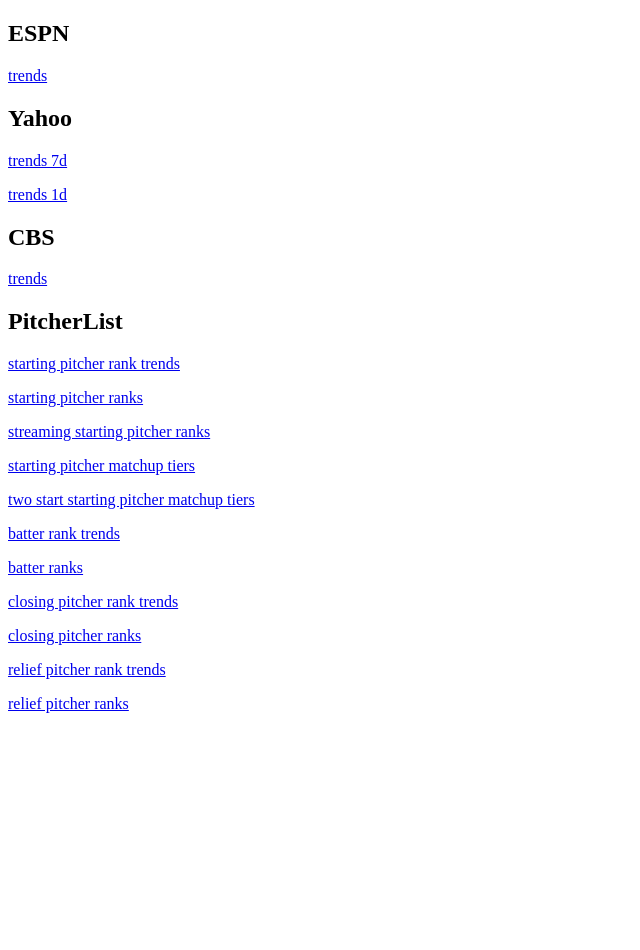
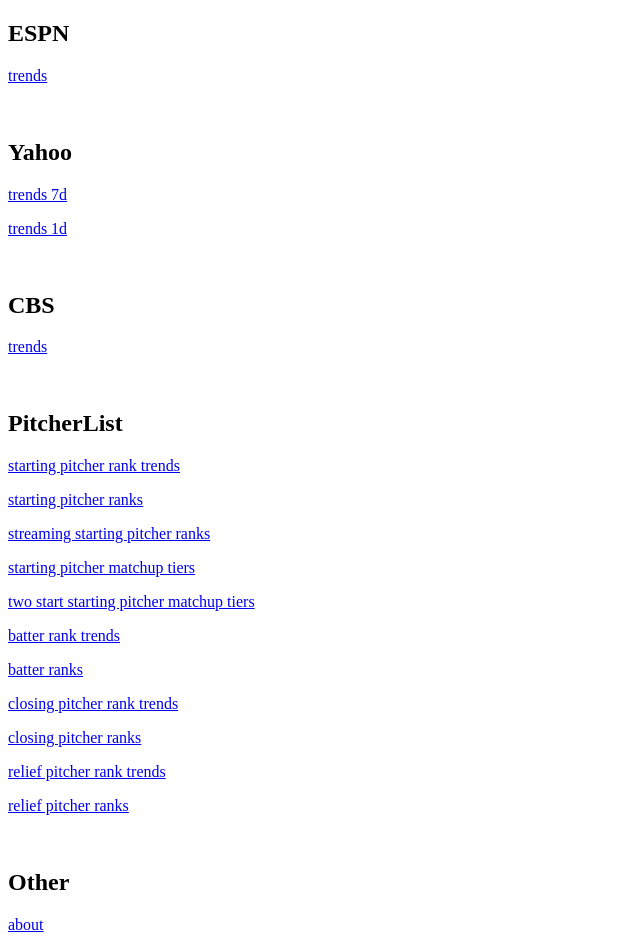
Before and after one commit to wazam/fantasy-baseball-buzz, a Flask app: page / in a window 1280 px wide. Shown: the whole page, without its empty margins (0-640 px from the left). Before the commit the page ends 713 px from the top, so only its background shows below. Run offline with Flask 3, Linux system fonts and the light colour scheme.

Commit message:
add static folder and files to flask and html

```diff
--- a/src/main.py
+++ b/src/main.py
@@ -1,6 +1,7 @@
 from dotenv import load_dotenv, find_dotenv
+import os
 from os import environ
-from flask import Flask, Response, redirect, render_template
+from flask import Flask, Response, redirect, render_template, send_from_directory
 
 from yahoo import yahoo_trends
 from espn import espn_trends
@@ -8,14 +9,22 @@ from cbs import cbs_trends
 import pitcherlist
 
 load_dotenv(find_dotenv())
-app = Flask(__name__, template_folder='../templates')
+app = Flask(__name__, template_folder='../templates', static_url_path='/static', static_folder='../static')
 app.config['JSON_SORT_KEYS'] = False
 
 
 @app.route('/')
 def start_page():
-    #return redirect("https://github.com/wazam/fantasy-baseball-buzz")
     return render_template('index.html')
+
+@app.route('/favicon.ico')
+def favicon():
+    return send_from_directory(os.path.join(app.root_path, 'static'), 'favicon.ico', mimetype='image/vnd.microsoft.icon')
+
+
+@app.route('/about')
+def web_about():
+    return redirect("https://github.com/wazam/fantasy-baseball-buzz")
 
 
 @app.route("/cbs")
--- a/templates/index.html
+++ b/templates/index.html
@@ -1,17 +1,20 @@
 <!DOCTYPE html>
+
 <html>
+    <head>
+        <link rel="shortcut icon" href="{{ url_for('static', filename='favicon.ico') }}">
+    </head>
     <body>
-
         <h2>ESPN</h2>
         <p><a href="/espn">trends</a></p>
-
+        <br>
         <h2>Yahoo</h2>
         <p><a href="/yahoo/1">trends 7d</a></p>
         <p><a href="/yahoo/2">trends 1d</a></p>
-
+        <br>
         <h2>CBS</h2>
         <p><a href="/cbs">trends</a></p>
-
+        <br>
         <h2>PitcherList</h2>
         <p><a href="/pitcherlist/1">starting pitcher rank trends</a></p>
         <p><a href="/pitcherlist/2">starting pitcher ranks</a></p>
@@ -24,6 +27,8 @@
         <p><a href="/pitcherlist/9">closing pitcher ranks</a></p>
         <p><a href="/pitcherlist/10">relief pitcher rank trends</a></p>
         <p><a href="/pitcherlist/11">relief pitcher ranks</a></p>
-
+        <br>
+        <h2>Other</h2>
+        <p><a href="/about">about</a></p>
     </body>
 </html>
```
Also changed, not shown: static/favicon.ico (added). Lines whose indentation alone changed are shown as unchanged.
